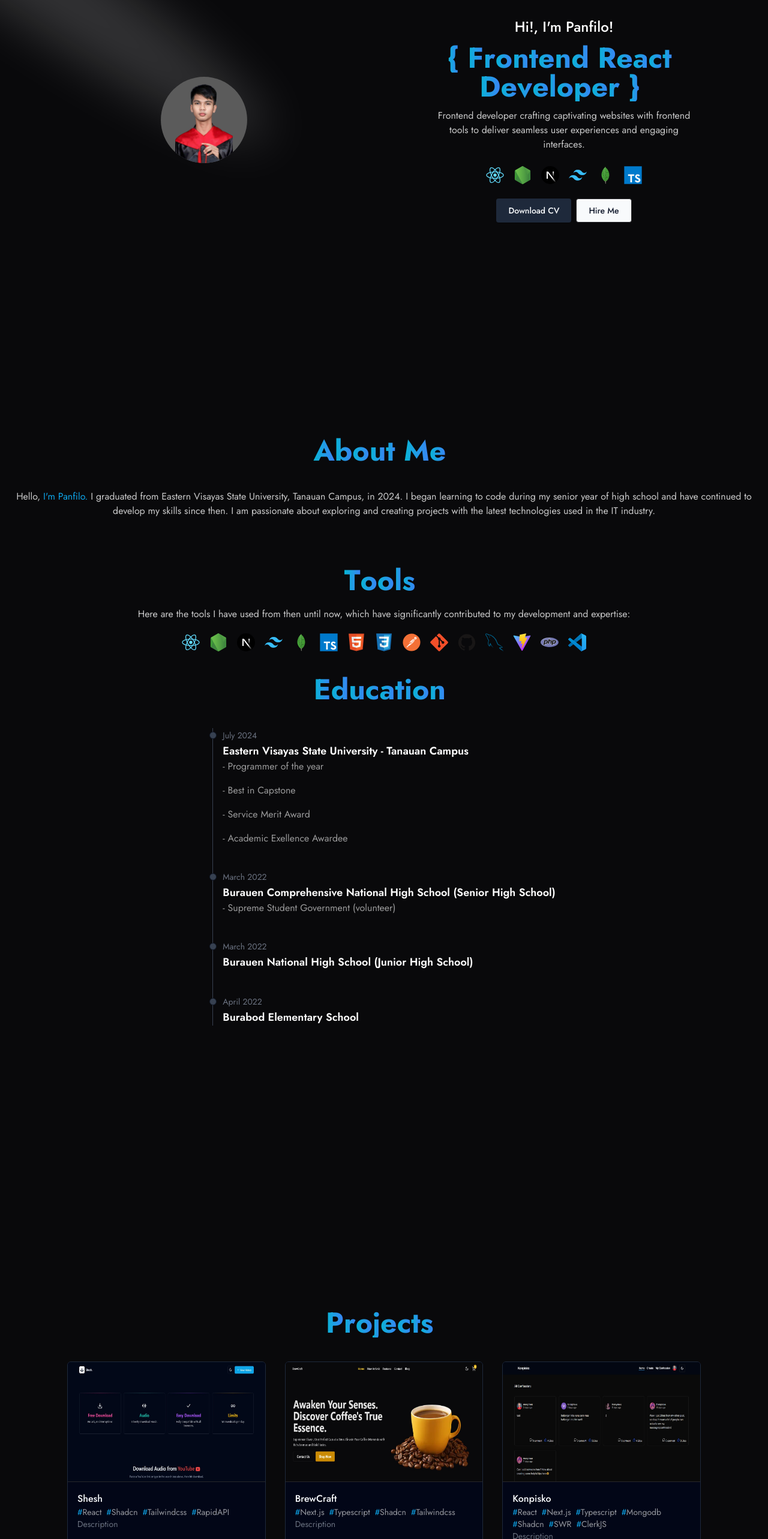
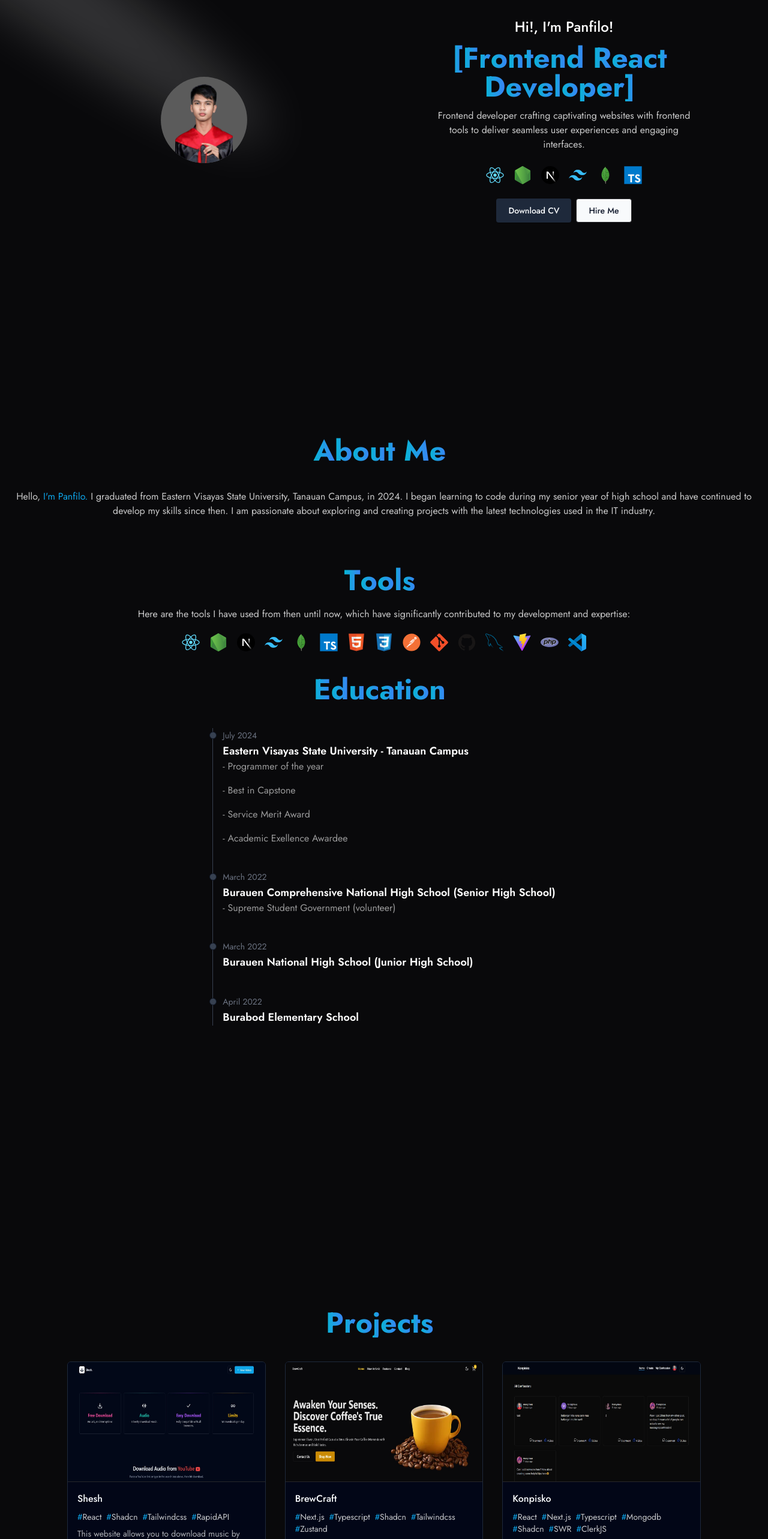
Before and after one commit to Panfilomacantan2/ppm-next-portfolio, a Next.js app: page / in a window 1280 px wide. Shown: the part 200-2766 px from the top of the page at 60% size. Built offline with nearby package versions, Linux system fonts and the light colour scheme.

Commit message:
"Update Hero and Project components, and project list constants"

```diff
--- a/components/Hero.tsx
+++ b/components/Hero.tsx
@@ -26,7 +26,7 @@ export default function HeroPage() {
             </h3>
 
             <SectionHeading
-              text="{ Frontend React Developer }"
+              text="[Frontend React Developer]"
               className="max-w-md"
             />
           </div>
--- a/components/Project.tsx
+++ b/components/Project.tsx
@@ -32,19 +32,20 @@ export default function ProjectPage() {
                 />
               </div>
 
-              <div className="p-4">
+              <div className="p-4 space-y-2">
                 <h2 className="text-base font-medium">{proj.title}</h2>
-                <div className="w-full flex flex-wrap">
+                <div className="flex w-full flex-wrap">
                   {proj.stack.map((stack) => (
                     <span
                       key={stack}
-                      className="mr-2 text-sm text-foreground/60"
+                      className="mr-2 text-sm text-foreground/80"
                     >
-                      <span className="text-sky-500">#</span>{stack}
+                      <span className="text-sky-500">#</span>
+                      {stack}
                     </span>
                   ))}
                 </div>
-                <p className="text-sm text-gray-500">{proj.description}</p>
+                <p className="text-sm text-foreground/70">{proj.description}</p>
               </div>
             </CardContent>
             <CardFooter className="flex flex-col text-sm">
@@ -66,7 +67,7 @@ export default function ProjectPage() {
                     target="_blank"
                   >
                     <ExternalLink size={16} />
-                    <p>Demo</p>
+                    <p>Live</p>
                   </Link>
                 </Button>
               </div>
--- a/constants/index.ts
+++ b/constants/index.ts
@@ -29,7 +29,8 @@ export const NavLinks = [
 export const projectLists = [
   {
     title: "Shesh",
-    description: "Description",
+    description:
+      "This website allows you to download music by converting YouTube videos to MP3 format. It’s straightforward to use, has no ads, and provides a limited but effective service.",
     stack: ["React", "Shadcn", "Tailwindcss", "RapidAPI"],
     imageSrc: "/assets/ytd.jpeg",
     githubUrl: "https://github.com/Panfilomacantan2/vite-yd3",
@@ -38,7 +39,7 @@ export const projectLists = [
   {
     title: "BrewCraft",
     description: "Description",
-    stack: ["Next.js", "Typescript", "Shadcn", "Tailwindcss"],
+    stack: ["Next.js", "Typescript", "Shadcn", "Tailwindcss", "Zustand"],
     imageSrc: "/assets/brewcraft.jpeg",
     githubUrl: "https://github.com/Panfilomacantan2/vite-yd3",
     demoUrl: "https://ppm-youtube-to-mp3.vercel.app/",
```
